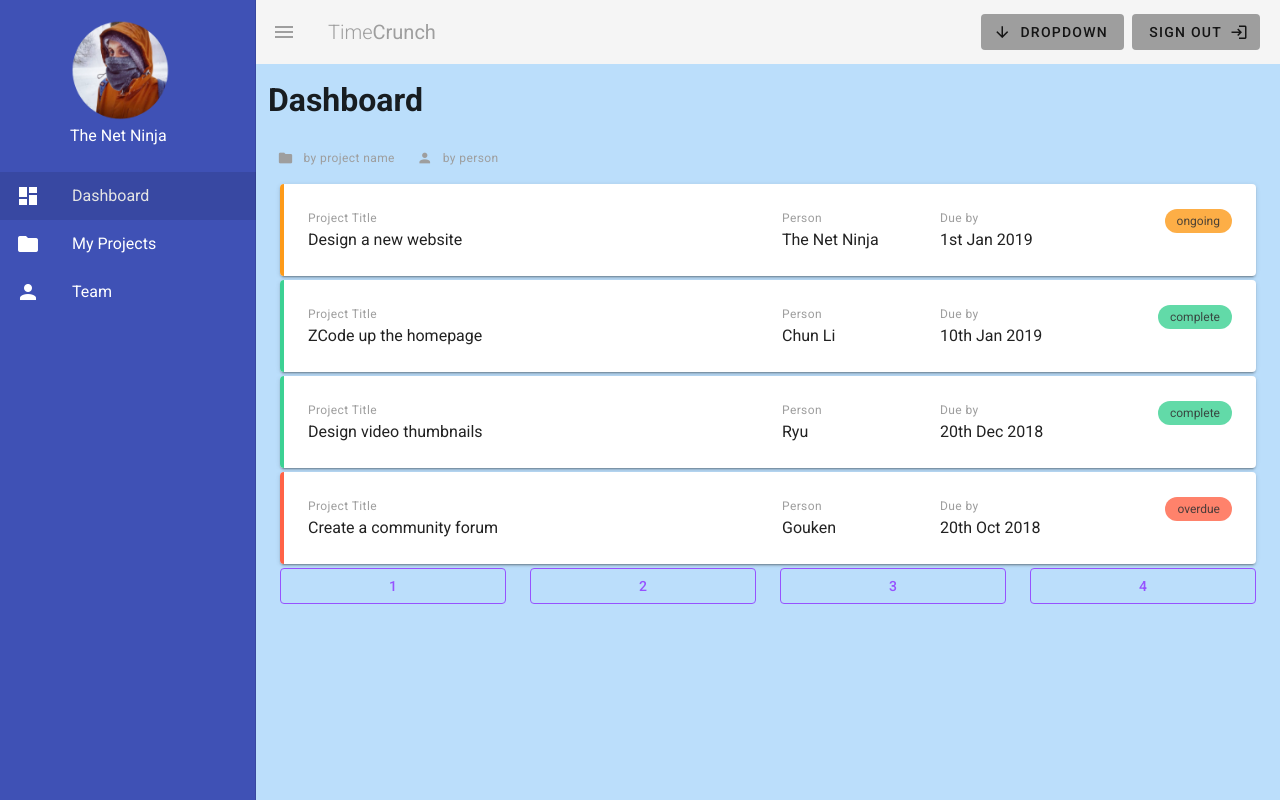
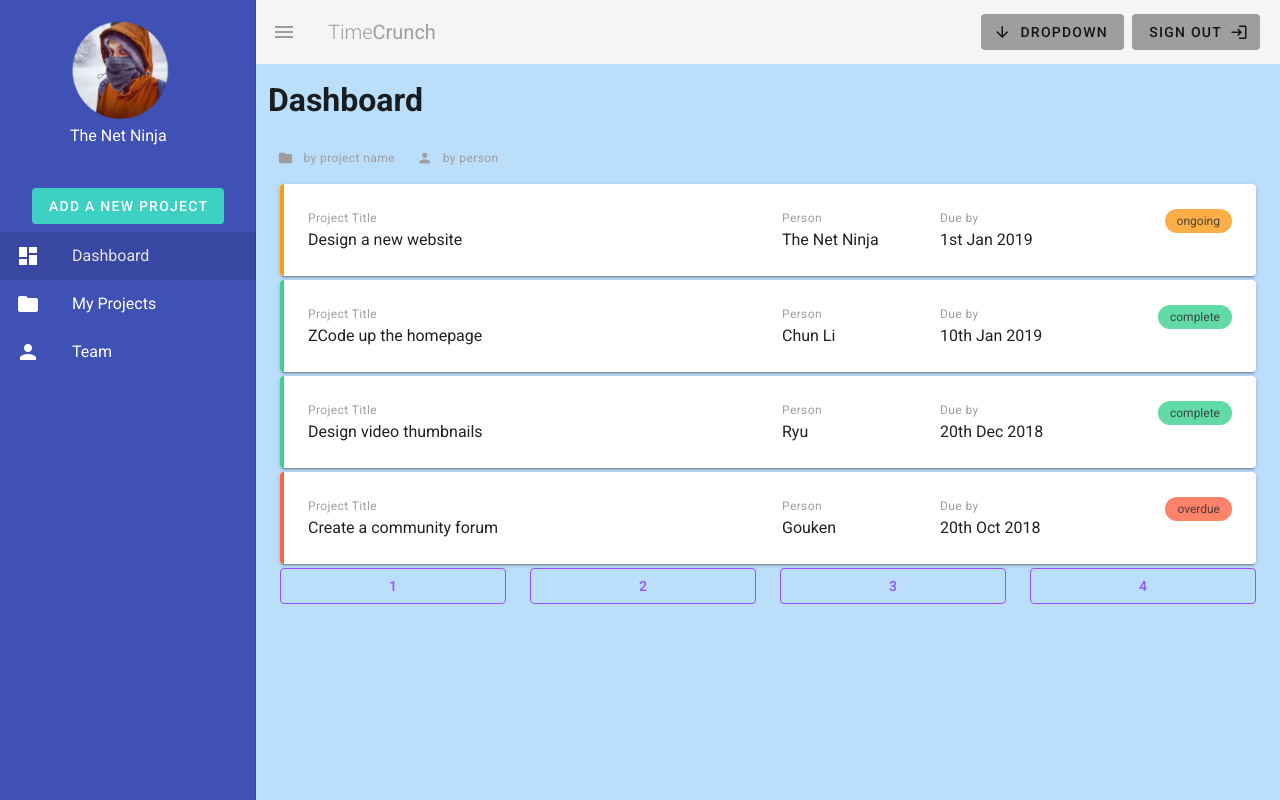
Before and after one commit to davidmbedford/TimeCrunch, a Vue app: page / in a window 1280 px wide. Both pictures are taken after a click on the button 28 px from the left and 32 px from the top of the page. Built offline with nearby package versions, Linux system fonts and the light colour scheme.

Commit message:
project button added with dialog

```diff
--- a/src/components/Navbar.vue
+++ b/src/components/Navbar.vue
@@ -49,6 +49,9 @@
           </v-avatar>
           <p class="white--text subheading mt-1">The Net Ninja</p>
         </v-col>
+        <v-col>
+          <Popup />
+        </v-col>
       </v-row>
       <v-list>
         <v-list-item v-for="link in links" :key="link.text" router :to="link.route">
@@ -66,7 +69,10 @@
 </template>
 
 <script>
+import Popup from './Popup'
+
 export default {
+  components: { Popup },
   data() {
     return {
       drawer: false,
--- /dev/null
+++ b/src/components/Popup.vue
@@ -0,0 +1,27 @@
+<template>
+  <div class="text-center">
+  <v-dialog v-model="dialog" max-width="600px">
+    <template v-slot:activator="{ on, attrs }">
+      <v-btn
+        class="success"
+        text
+        v-bind="attrs"
+        v-on="on"
+      >
+        Add a new project
+      </v-btn>
+    </template>
+      <v-card>
+        <v-card-title>
+          <h2>Add a new project</h2>
+        </v-card-title>
+      </v-card>
+  </v-dialog>
+  </div>
+</template>
+
+<script>
+export default {
+
+}
+</script>
```
